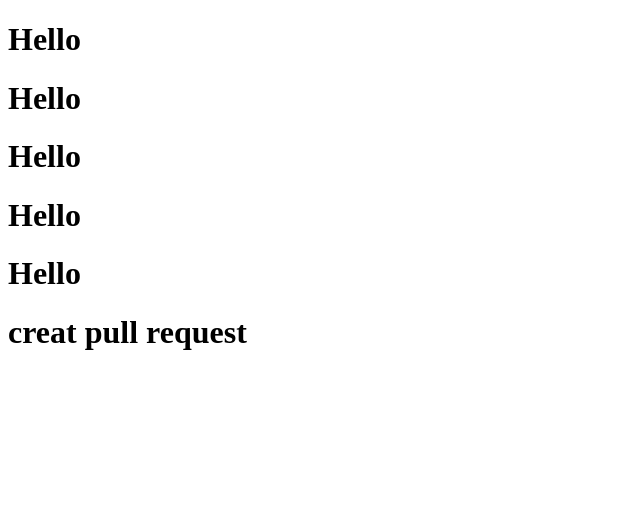
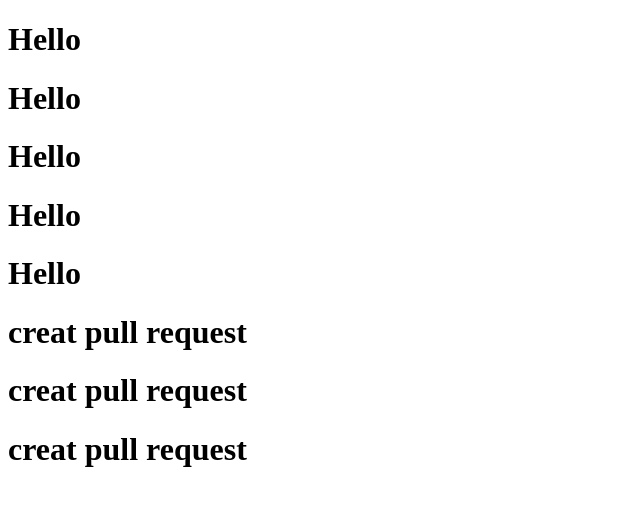
Before and after one commit to h7661398-netizen/first-repo, a plain HTML site: page index.html in a window 1280 px wide. Shown: the whole page, without its empty margins (0-640 px from the left). Drawn offline with Linux system fonts and the light colour scheme.

Commit message:
update again

```diff
--- a/index.html
+++ b/index.html
@@ -12,5 +12,7 @@
   <h1>Hello</h1>
   <h1>Hello</h1>
   <h1>creat pull request</h1>
+  <h1>creat pull request</h1>
+  <h1>creat pull request</h1>
 </body>
 </html>
```
